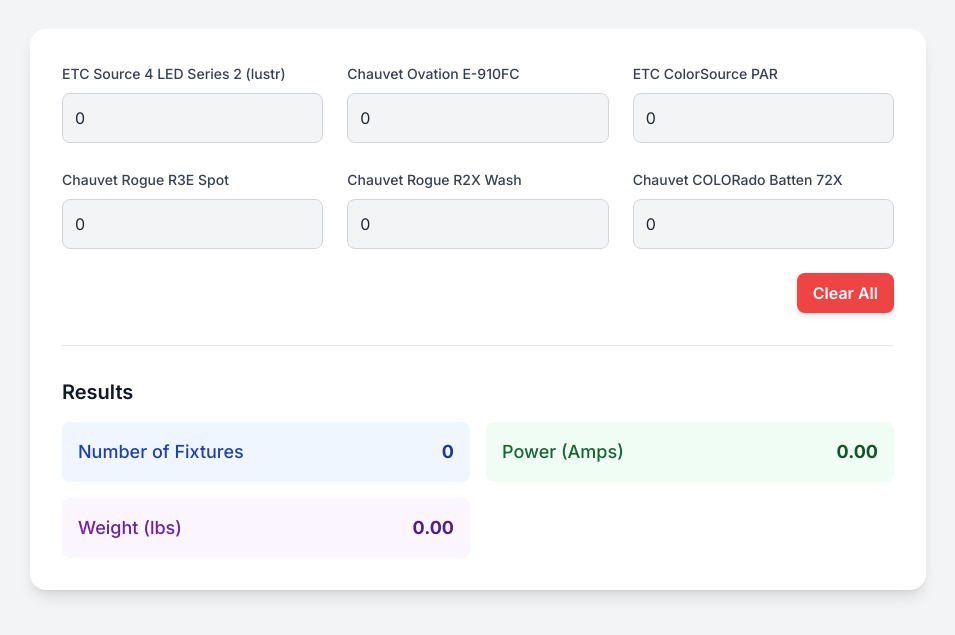
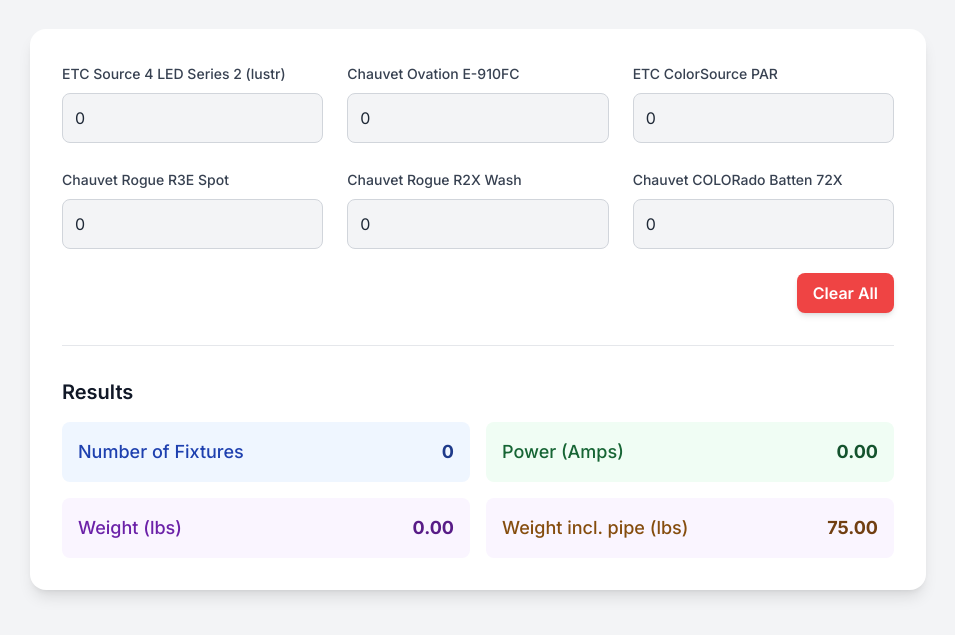
Before and after one commit to Griff188/lighting-calculator, a plain HTML site: page index.html in a window 1280 px wide. Shown: the part 143-778 px from the top of the page, without its empty margins (162-1117 px from the left). Drawn offline with nearby package versions, Linux system fonts and the light colour scheme.

Commit message:
Update index.html

```diff
--- a/index.html
+++ b/index.html
@@ -95,6 +95,10 @@
                         <span class="font-medium text-purple-800 dark:text-purple-200">Weight (lbs)</span>
                         <span id="result-weight" class="font-bold text-purple-900 dark:text-purple-100">0.00</span>
                     </div>
+                    <div class="bg-purple-50 dark:bg-yellow-900/50 p-4 rounded-lg flex justify-between items-center">
+                        <span class="font-medium text-yellow-800 dark:text-yellow-200">Weight incl. pipe (lbs)</span>
+                        <span id="result-pipe" class="font-bold text-yellow-900 dark:text-yellow-100">0.00</span>
+                    </div>
                 </div>
             </div>
         </main>
@@ -115,6 +119,7 @@
             number: document.getElementById('result-number'),
             power: document.getElementById('result-power'),
             weight: document.getElementById('result-weight'),
+            pipe: document.getElementById('result-pipe'),
         };
 
         const clearButton = document.getElementById('clear-button');
@@ -137,12 +142,15 @@
             const power = (values.a * 1.44) + (values.b * 1.88) + (values.c * 0.75) + (values.d * 4.54) + (values.e * 2.85) + (values.f * 1.33);
             // total weight in pounds
             const weight = (values.a * 18.3) + (values.b * 19.8) + (values.c * 8.3) + (values.d * 34) + (values.e * 22.8) + (values.f * 18.6);
+            // total weight with pipe
+            const pipe = weight + 75;
 
             // --- DISPLAY RESULTS ---
             // **FIX**: The properties now correctly match the updated `resultOutputs` object.
             resultOutputs.number.textContent = number.toFixed(0);
             resultOutputs.power.textContent = power.toFixed(2);
             resultOutputs.weight.textContent = weight.toFixed(2);
+            resultOutputs.pipe.textContent = pipe.toFixed(2);
         }
 
         // Function to clear all input fields
```
